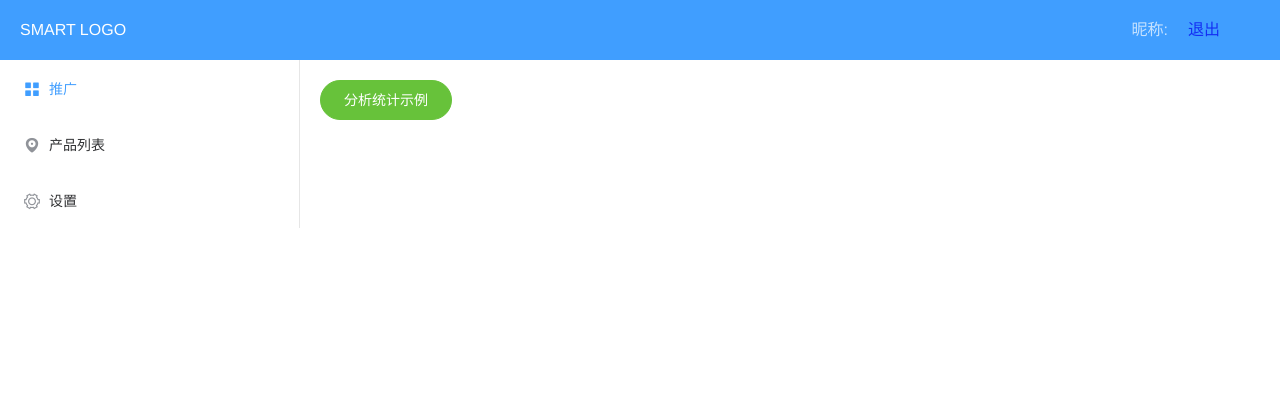
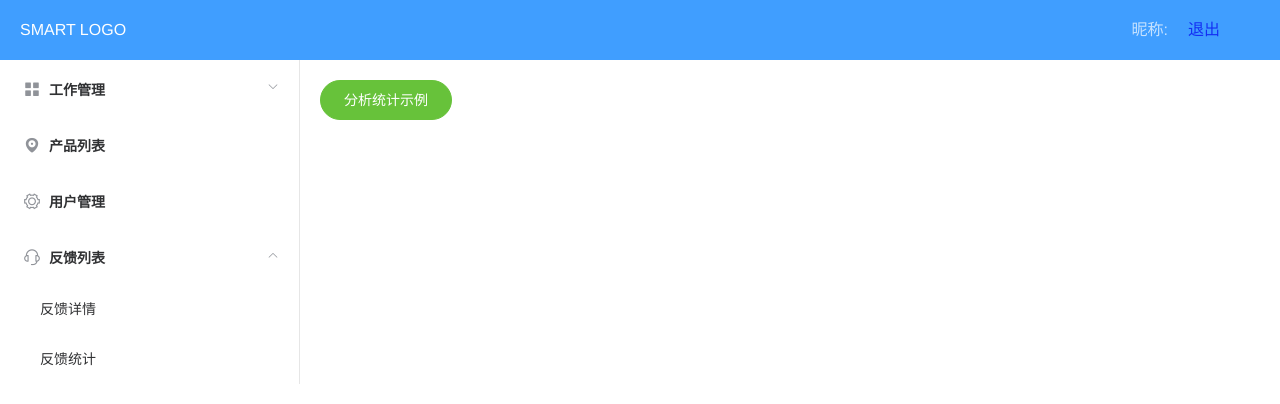
Before and after one commit to zhijunzhou/smart, a Vue app: page /#/ in a window 1280 px wide. Both pictures are taken after a click on the button "快速体验". Shown: the top 404 px of the page. Built offline with nearby package versions, Linux system fonts and the light colour scheme; no server answers.

Commit message:
界面调整

```diff
--- a/src/views/Login.vue
+++ b/src/views/Login.vue
@@ -3,7 +3,7 @@
     <el-header><h1 class="project-title text-center">{{$store.state.projectTitle}}</h1></el-header>
     <el-main>
       <el-row>
-        <el-col :span="24">
+        <el-col :span="8" :offset="8">
           <div class="grid-content text-center">
             <canvas id="login_container"></canvas>
           </div>
@@ -15,7 +15,7 @@
         </el-col>
       </el-row>
       <el-row>
-        <el-col :span="8" :offset="8">
+        <el-col :span="6" :offset="9">
           <el-form label-position="right" label-width="80px" :model="userInformation">
             <el-form-item label="用户名">
               <el-input v-model="userInformation.name"></el-input>
@@ -24,7 +24,7 @@
               <el-input type="password" v-model="userInformation.password"></el-input>
             </el-form-item>
             <el-form-item>
-              <el-button type="primary" @click="login">登陆</el-button>
+              <el-button type="primary" @click="login" plain class="longbtn">登陆</el-button>
             </el-form-item>
           </el-form>
         </el-col>
@@ -116,6 +116,7 @@ export default {
       })
     },
     getWXCode () {
+      console.log(this.$message)
       const uid = this.guid()
       let self = this
       let $path = window.encodeURI(`http://www.starstech.cc/login?shopID=${this.$route.query.shopID}_${uid}`)
@@ -203,4 +204,8 @@ export default {
 .project-title {
   line-height: 60px;
 }
+
+.longbtn {
+  width: 100%;
+}
 </style>
--- a/src/views/Main.vue
+++ b/src/views/Main.vue
@@ -34,19 +34,38 @@
 					:defaultOpeneds="defaultOpeneds"
           default-active="1"
           active-text-color="#409EFF"
-          class="el-menu-vertical-d">
-          <el-menu-item index="1" :route="{ path: '/main' }">
+					class="el-menu-vertical-d">
+					<el-submenu index="1">
+							<template slot="title">
+								<i class="el-icon-menu"></i>
+								<span><b>工作管理</b></span>
+							</template>
+							<el-menu-item index="1-1" :route="{ path: '/main' }">提议</el-menu-item>
+							<el-menu-item index="1-2" :route="{ path: '/main' }">待执行</el-menu-item>
+							<el-menu-item index="1-3" :route="{ path: '/main' }">已执行</el-menu-item>
+							<el-menu-item index="1-4" :route="{ path: '/main' }">已总结</el-menu-item>
+							<el-menu-item index="1-5" :route="{ path: '/main' }">被拒绝提议</el-menu-item>
+					</el-submenu>
+          <!-- <el-menu-item index="1" :route="{ path: '/main' }">
             <i class="el-icon-menu"></i>
-            <span>推广</span>
-          </el-menu-item>
+            <span>工作管理</span>
+          </el-menu-item> -->
 					<el-menu-item index="2" :route="{path: '/main/products'}">
 						<i class="el-icon-location"></i>
-						<span>产品列表</span>
+						<span><b>产品列表</b></span>
 					</el-menu-item>
           <el-menu-item index="3" :route="{ path: '/main/setting' }">
             <i class="el-icon-setting"></i>
-            <span>设置</span>
-          </el-menu-item>
+            <span><b>用户管理</b></span>
+					</el-menu-item>
+					<el-submenu index="2">
+							<template slot="title">
+								<i class="el-icon-service"></i>
+								<span><b>反馈列表</b></span>
+							</template>
+							<el-menu-item index="2-1" :route="{ path: '/main' }">反馈详情</el-menu-item>
+							<el-menu-item index="2-2" :route="{ path: '/main' }">反馈统计</el-menu-item>
+					</el-submenu>
         </el-menu>
       </el-aside>
       <el-main class="content">
```
